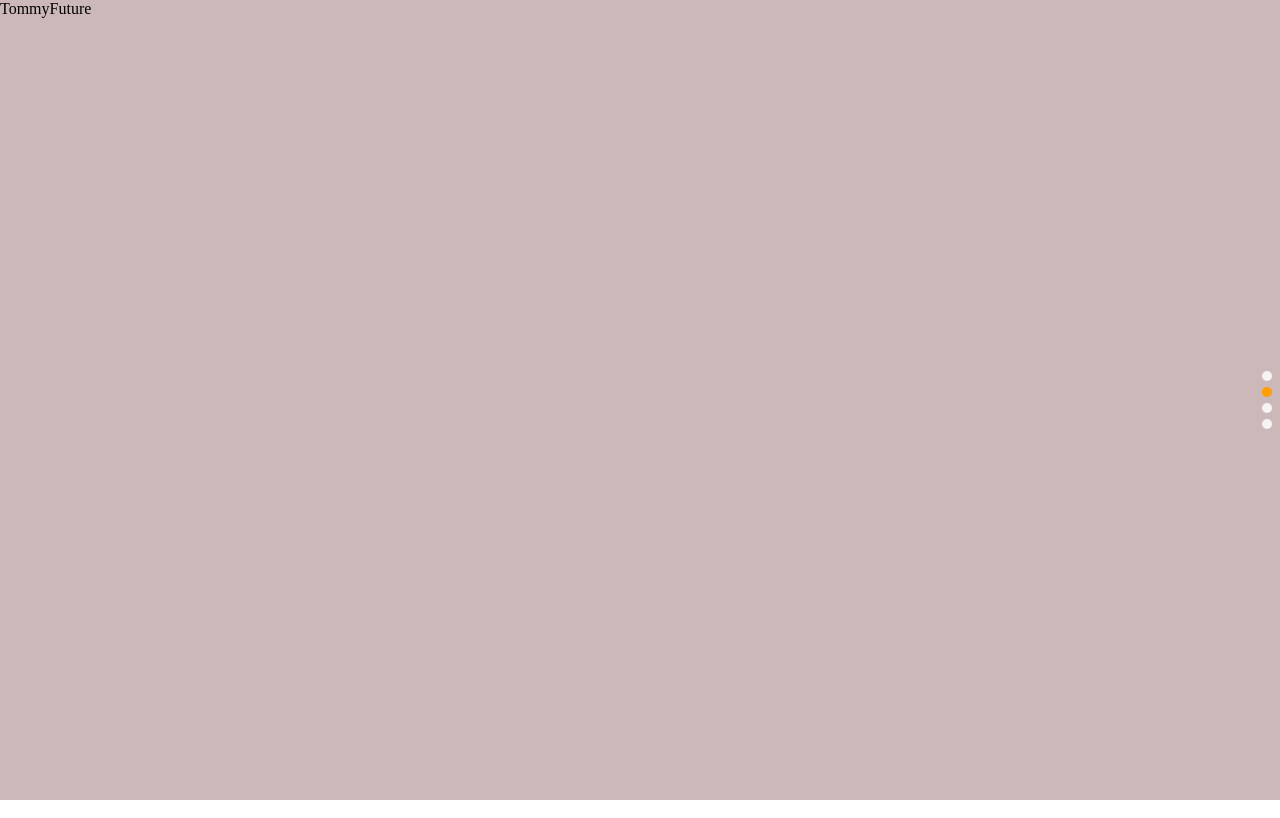
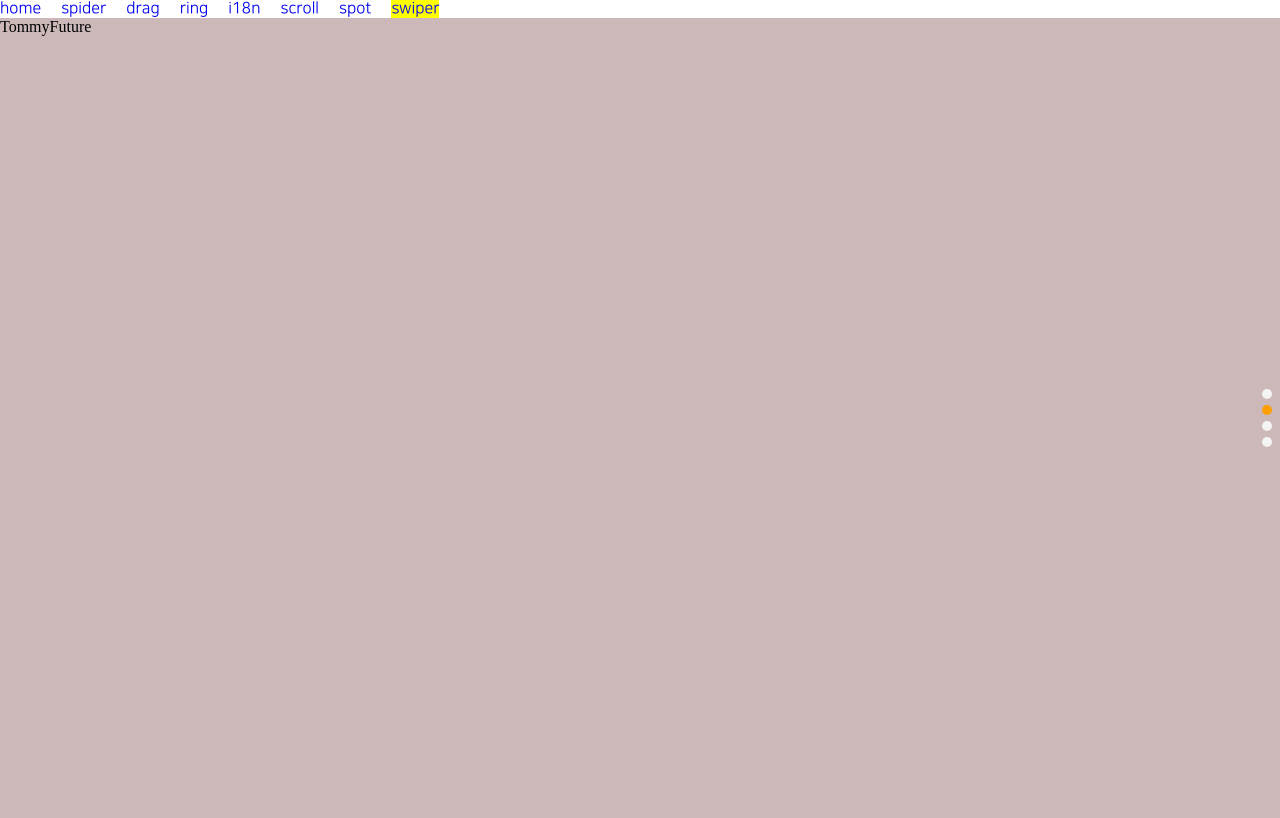
Before and after one commit to swc9803/tomy-test, a Nuxt app: page /swiper in a window 1280 px wide. Built offline with nearby package versions, Linux system fonts and the light colour scheme.

Commit message:
page route transition

```diff
--- a/app.vue
+++ b/app.vue
@@ -1,5 +1,15 @@
 <template>
   <NuxtLayout>
+    <nav>
+      <nuxt-link to="/">home</nuxt-link>
+      <nuxt-link to="/spider">spider</nuxt-link>
+      <nuxt-link to="/drag">drag</nuxt-link>
+      <nuxt-link to="/ring">ring</nuxt-link>
+      <nuxt-link to="/i18n">i18n</nuxt-link>
+      <nuxt-link to="/scroll">scroll</nuxt-link>
+      <nuxt-link to="/spot">spot</nuxt-link>
+      <nuxt-link to="/swiper">swiper</nuxt-link>
+    </nav>
     <NuxtPage />
   </NuxtLayout>
 </template>
@@ -10,3 +20,24 @@ onMounted(() => {
   document.documentElement.style.setProperty("--vh", `${vh}px`);
 });
 </script>
+
+<style lang="scss">
+.router-link-exact-active {
+  background: yellow;
+}
+nav {
+  display: flex;
+  gap: 20px;
+}
+
+.page-enter-active,
+.page-leave-active {
+  transition: all 0.4s;
+}
+.page-enter-from,
+.page-leave-to {
+  opacity: 0;
+  filter: blur(1rem);
+  transform: rotate3d(1, 1, 1, 15deg);
+}
+</style>
--- a/nuxt.config.ts
+++ b/nuxt.config.ts
@@ -23,6 +23,9 @@ export default defineNuxtConfig({
       },
     },
   },
+  app: {
+    pageTransition: { name: "page", mode: "out-in" },
+  },
   modules: ["@pinia/nuxt"],
   css: ["~/assets/css/main.scss", "~/assets/css/swiper.scss"],
 });
--- a/pages/swiper/index.vue
+++ b/pages/swiper/index.vue
@@ -1,13 +1,14 @@
 <template>
-  <div class="container">
+  <div v-show="!loading" class="container">
     <Swiper
       :modules="modules"
       :pagination="{
         clickable: true,
       }"
-      :direction="'vertical'"
+      direction="vertical"
       @swiper="onSwiper"
     >
+      <!-- :direction="`vertical`" -->
       <SwiperSlide>
         <div class="wrapper">TommyFuture</div>
       </SwiperSlide>
@@ -32,11 +33,14 @@ import "swiper/css/pagination";
 
 const modules = [Pagination];
 
+const loading = ref(true);
+
 const slider = ref();
 const onSwiper = (swiper) => {
   slider.value = swiper;
 };
 onMounted(() => {
+  loading.value = false;
   slider.value.slideTo(1);
 });
 </script>
```
